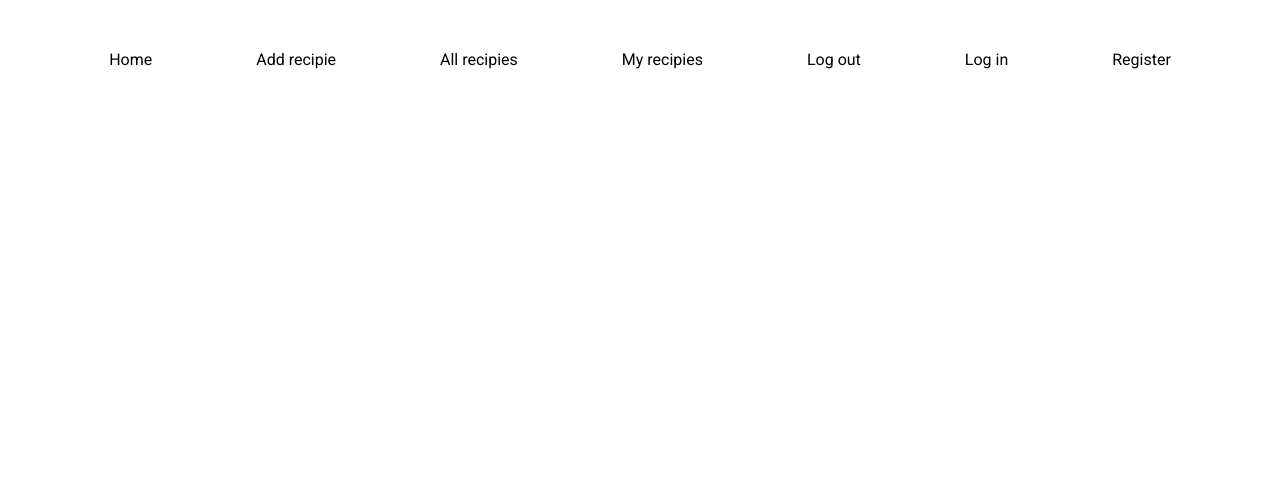
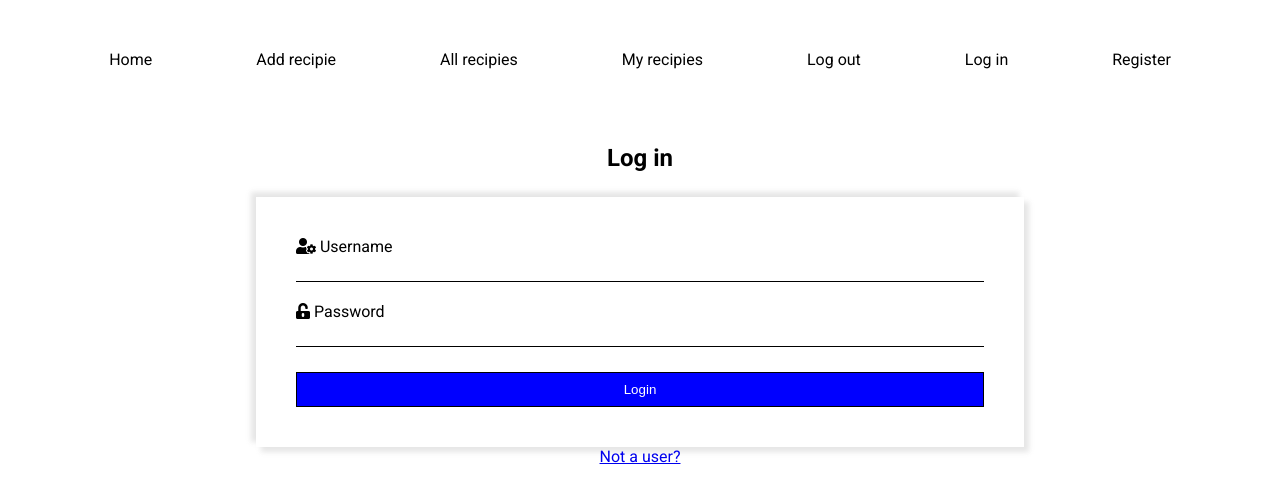
Before and after one commit to Code-Institute-Submissions/Milestone-project3-4, a Flask app: page /login in a window 1280 px wide. Shown: the top 503 px of the page. Run offline with Flask 2, Linux system fonts and the light colour scheme; some libraries are stand-ins or nearby versions.

Commit message:
Added login functionality

```diff
--- a/app.py
+++ b/app.py
@@ -49,8 +49,29 @@ def my_recipies():
     return render_template("my_recipies.html")
 
 
-@app.route("/login")
+@app.route("/login", methods=["GET", "POST"])
 def login():
+    if request.method == "POST":
+        # check if username exists in db
+        existing_user = mongo.db.users.find_one(
+            {"username": request.form.get("username").lower()})
+
+        if existing_user:
+            # ensure hashed password matches user input
+            if check_password_hash(
+                    existing_user["password"], request.form.get("password")):
+                session["user"] = request.form.get("username").lower()
+                flash("Welcome, {}".format(request.form.get("username")))
+            else:
+                # invalid password match
+                flash("Incorrect Username and/or Password")
+                return redirect(url_for("login"))
+
+        else:
+            # username doesn't exist
+            flash("Incorrect Username and/or Password")
+            return redirect(url_for("login"))
+
     return render_template("login.html")
 
 
--- a/static/css/style.css
+++ b/static/css/style.css
@@ -180,3 +180,9 @@ textarea:focus{
 .accordion-body p{
     text-align: center;
 }
+
+/*Login*/
+
+.not-a-user{
+    text-align: center;
+}
--- a/templates/login.html
+++ b/templates/login.html
@@ -2,4 +2,18 @@
 
 {%block content%}
 
+<section class="form-container">
+    <h1>Log in</h1>
+    <div class="inner-form-container">
+        <form action="{{url_for('login')}}" method="POST">
+            <label for="username"><i class="fas fa-user-cog"></i> Username</label>
+            <input pattern="^[a-zA-Z0-9]{5,15}$" minlength="5" maxlength="15" class="input-fields" id="username" name="username" type="text" required>
+            <label for="password"><i class="fas fa-unlock-alt"></i> Password</label>
+            <input pattern="^[a-zA-Z0-9]{5,15}$" minlength="5" maxlength="15" class="input-fields" id="password" name="password" type="password" required>
+            <input value="Login" type="submit" class="submit">
+        </form>
+    </div>
+    <p class="not-a-user"><a href="{{url_for('register')}}">Not a user?</a></p>
+</section>
+
 {% endblock %}
```
